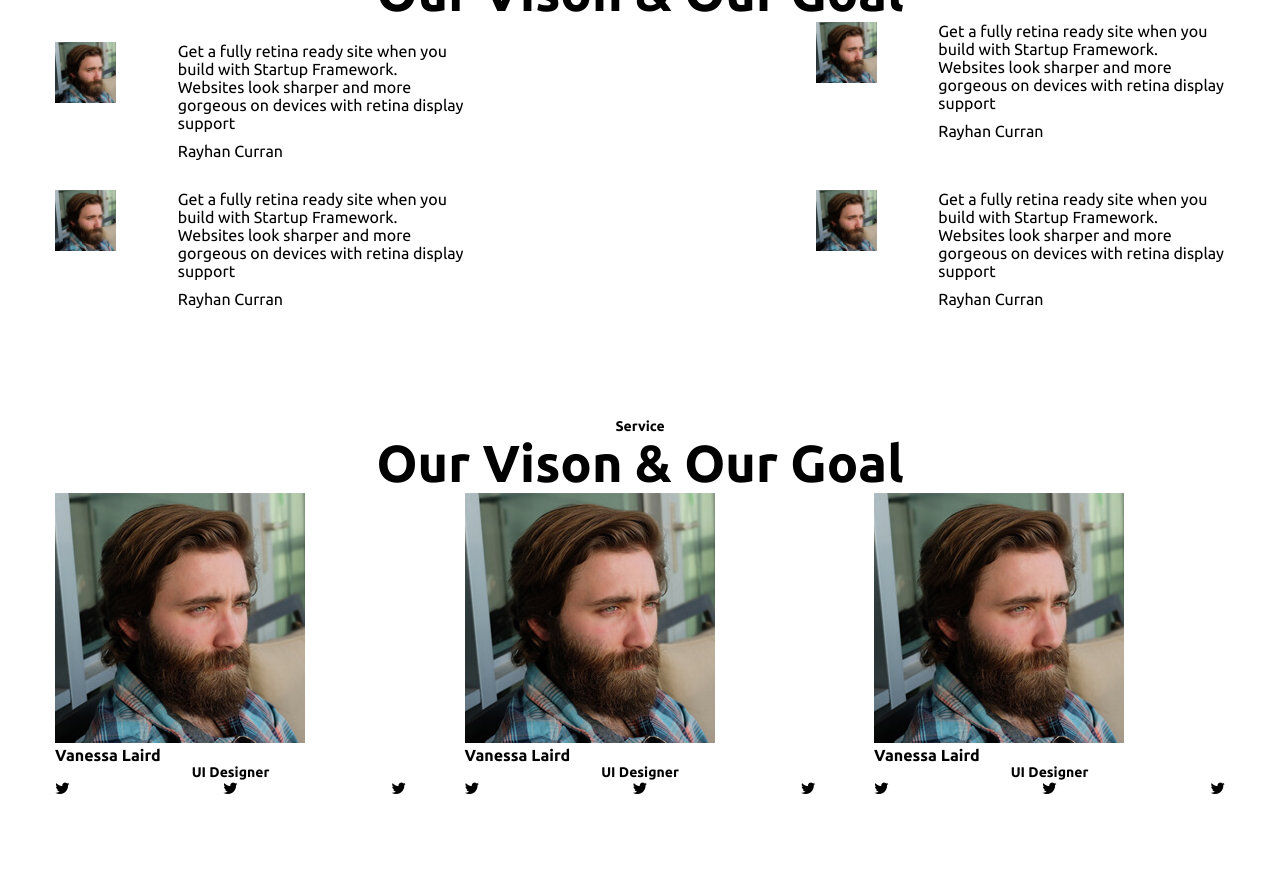
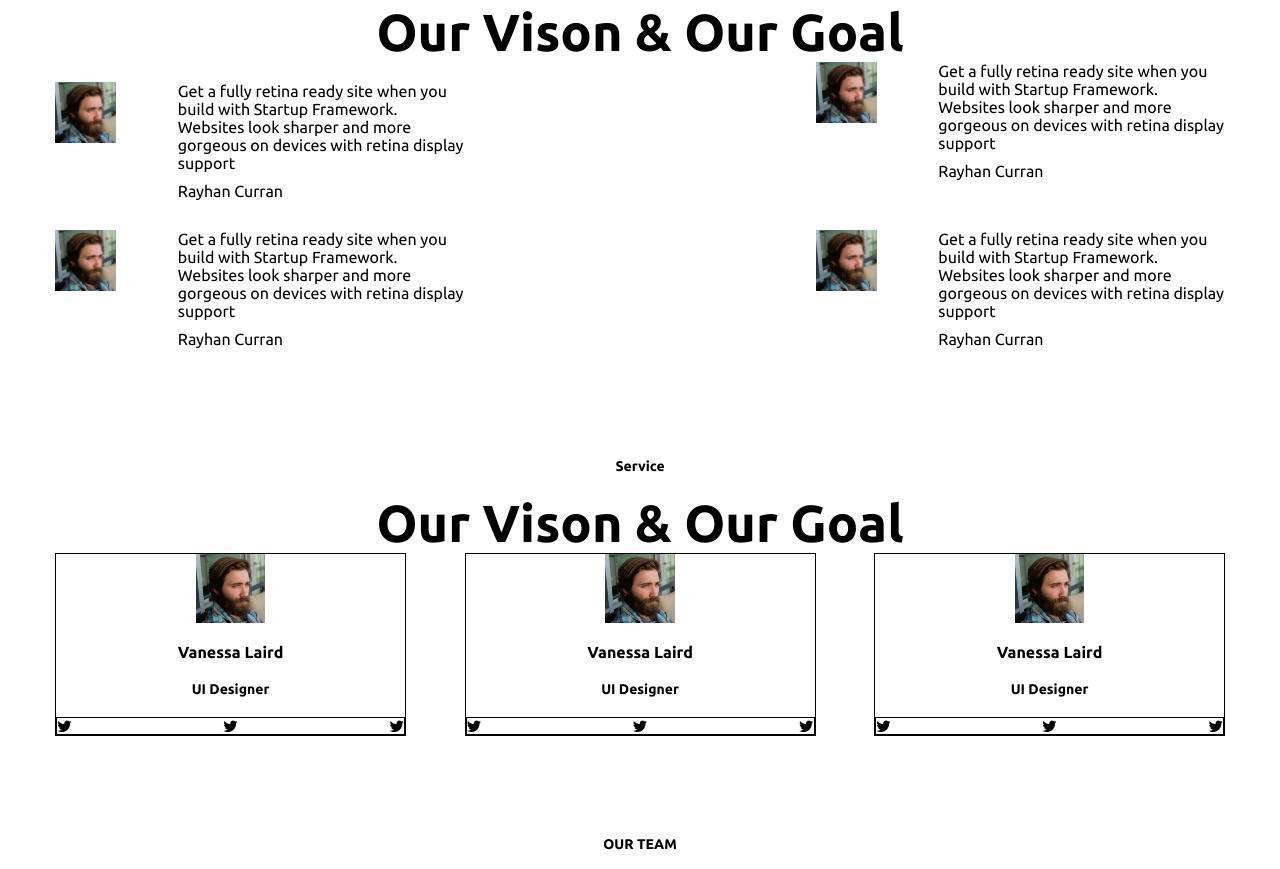
Before and after one commit to Meruj2333/epixelab, a plain HTML site: page index.html in a window 1280 px wide. Shown: the part 1855-2724 px from the top of the page. Drawn offline with Linux system fonts and the light colour scheme.

Commit message:
i modified some elements using sass

```diff
--- a/style.scss
+++ b/style.scss
@@ -159,3 +159,25 @@ width: 40%;
 .card2-mini-p{
   margin: 10px 0;
 }
+.card3{
+  border: solid 1px;
+  .row{
+    border: 1px solid;
+    margin:0 auto;
+    width: 100%;
+  }
+  img{
+    display: block;
+    margin:  0 auto;
+    width: 20%;
+  }
+}
+.card3-title{
+  text-align: center;
+}
+.service{
+  margin: 20px 0;
+}
+.card3-title{
+  margin: 20px 0;
+}
```
Also changed, not shown: style.css, 1 other file.
